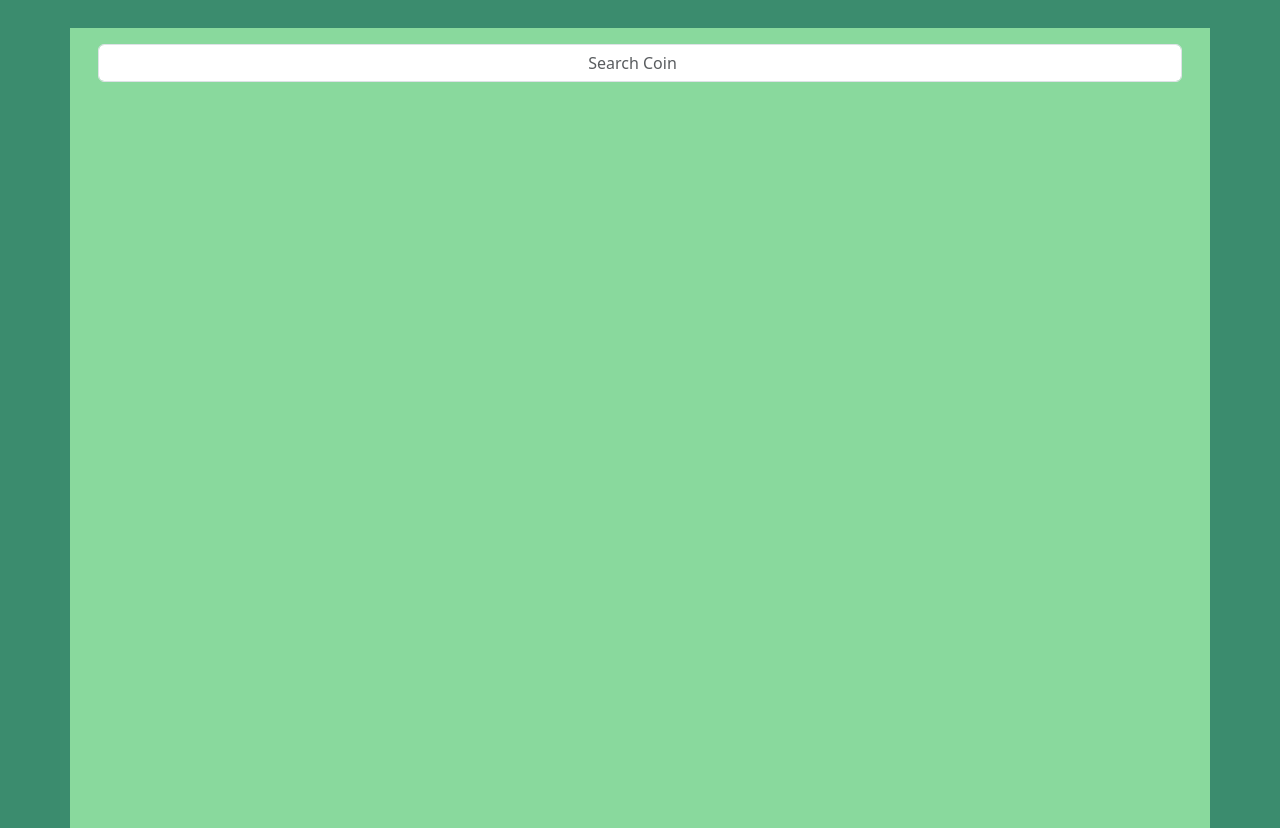
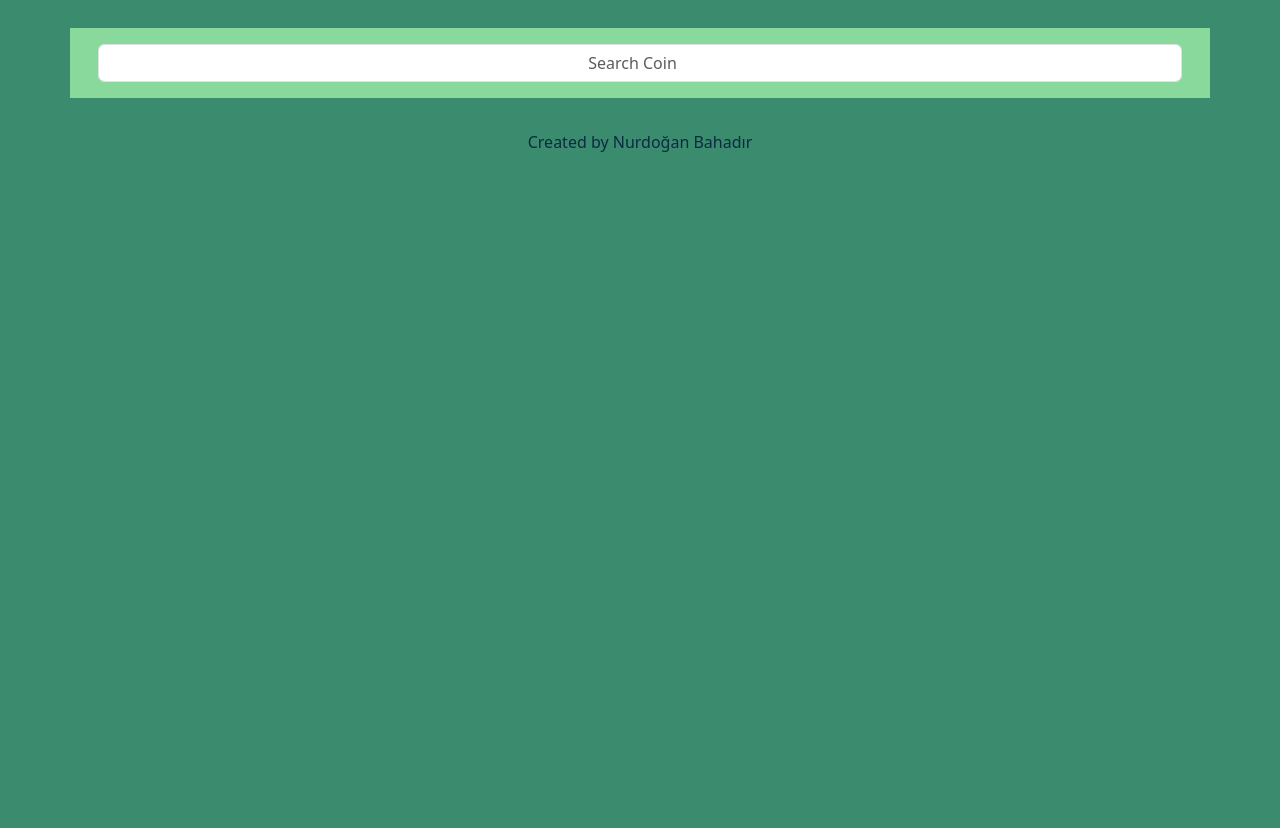
Before and after one commit to nurdoganbahadir/CoinApp, a plain HTML site: page index.html in a window 1280 px wide. Shown: the part 79-907 px from the top of the page. After the commit the page ends 800 px from the top, so only its background shows below. Drawn offline with nearby package versions, Linux system fonts and the light colour scheme.

Commit message:
footer properties added

```diff
--- a/index.html
+++ b/index.html
@@ -22,6 +22,11 @@
       </form>
       <main class="cardDiv"></main>
     </div>
+    <div class="container-fluid">
+      <footer>
+        <p>Created by Nurdoğan Bahadır</p>
+      </footer>
+    </div>
     <script src="./main.js"></script>
     <script
       src="https://cdn.jsdelivr.net/npm/bootstrap@5.3.3/dist/js/bootstrap.bundle.min.js"
--- a/scss/_footer.scss
+++ b/scss/_footer.scss
@@ -1 +1,7 @@
 @use "veriables";
+
+footer {
+  text-align: center;
+  padding: 2rem;
+  color: veriables.$text-color;
+}
--- a/scss/_main.scss
+++ b/scss/_main.scss
@@ -2,7 +2,6 @@
 
 .container {
   background-color: veriables.$bg-body;
-  height: 100vh;
   form {
     display: flex;
     justify-content: center;
```
Also changed, not shown: css/style.css, 1 other file.
